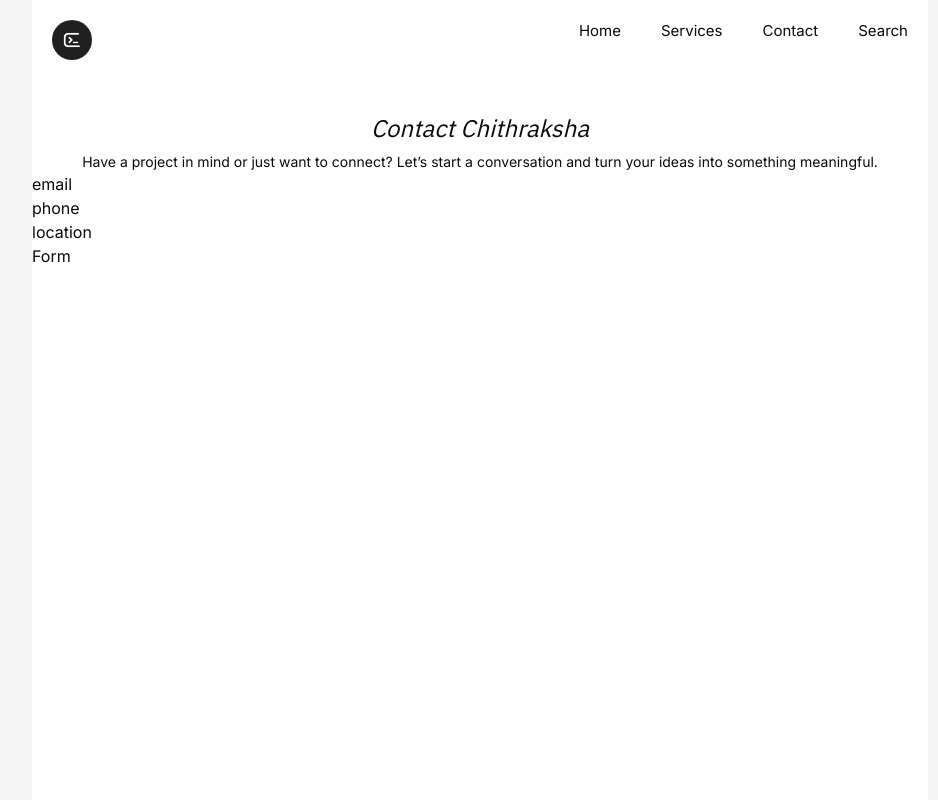
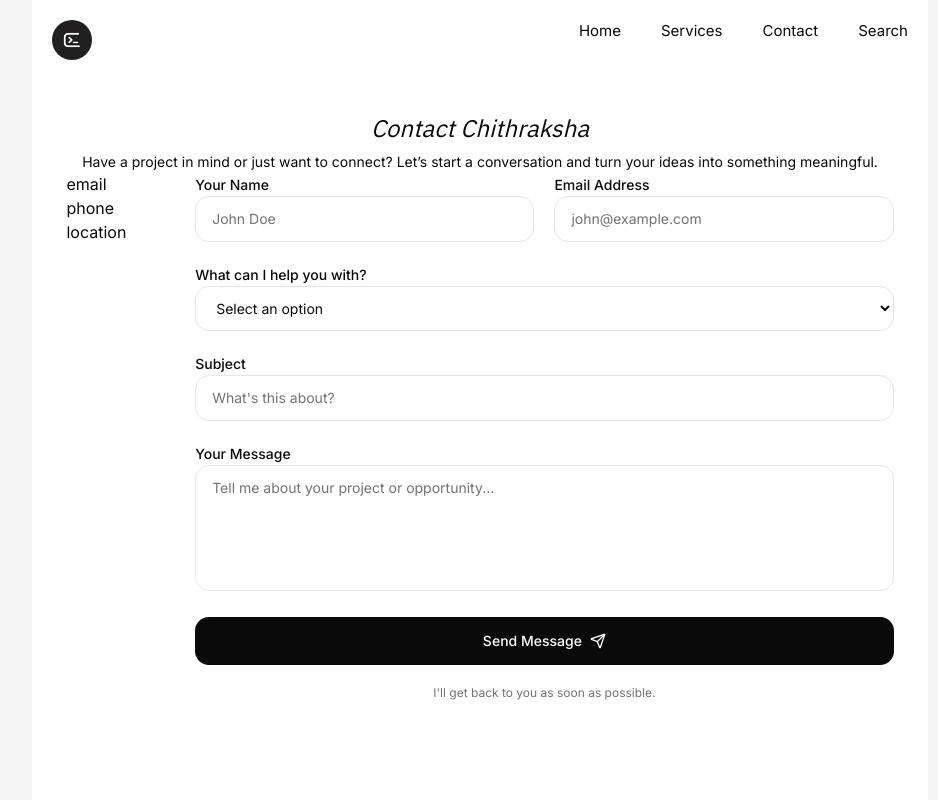
Before and after one commit to chithraksha16/new-portfolio, a Next.js app: page /contact in a window 1280 px wide. Shown: the top 800 px of the page, without its empty margins (160-1098 px from the left). Built offline with nearby package versions, Linux system fonts and the light colour scheme.

Commit message:
added and updated contact form

```diff
--- a/app/contact/page.tsx
+++ b/app/contact/page.tsx
@@ -4,12 +4,13 @@ import Form from '@/components/Form'
 const page = () => {
   return (
       <Container className='min-h-screen'>
-      <div className='mt-10'>
+      <div className='my-10 flex flex-col'>
         <div className='space-y-2'>
           <h1 className='text-2xl font-heading italic text-center'>Contact Chithraksha</h1>
           <p className='text-sm text-center font-sans'>Have a project in mind or just want to connect? Let’s start a conversation and turn your ideas into something meaningful.</p>
         </div>
 
+        <div className='flex justify-around'>
         <div className=''>
           <div>
             email
@@ -23,6 +24,7 @@ const page = () => {
         </div>
 
        <Form/>
+        </div>
       </div>
       </Container>
   )
--- a/components/Form.tsx
+++ b/components/Form.tsx
@@ -1,11 +1,198 @@
-import React from 'react'
 
-const Form = () => {
+"use client";
+
+import { useState } from "react";
+import { Send, Loader2, CheckCircle2 } from "lucide-react";
+
+export default function ContactForm() {
+  const [loading, setLoading] = useState(false);
+  const [status, setStatus] = useState<{
+    type: "success" | "error";
+    message: string;
+  } | null>(null);
+
+  const [form, setForm] = useState({
+    name: "",
+    email: "",
+    type: "",
+    subject: "",
+    message: "",
+  });
+
+  const inputStyle =
+    "w-full rounded-xl border border-border bg-background px-4 py-3 text-sm outline-none transition focus:border-foreground placeholder:text-muted-foreground";
+
+  const handleChange = (
+    e: React.ChangeEvent<HTMLInputElement | HTMLTextAreaElement | HTMLSelectElement>
+  ) => {
+    setForm({ ...form, [e.target.name]: e.target.value });
+  };
+
+  const handleSubmit = async (e: React.FormEvent<HTMLFormElement>) => {
+    e.preventDefault();
+    setLoading(true);
+    setStatus(null);
+
+    try {
+      const response = await fetch("/api/contact", {
+        method: "POST",
+        headers: {
+          "Content-Type": "application/json",
+        },
+        body: JSON.stringify(form),
+      });
+
+      const result = await response.json();
+
+      if (!response.ok) {
+        throw new Error(result.message || "Failed to send message.");
+      }
+
+      setStatus({
+        type: "success",
+        message: "Message sent successfully! I'll get back to you soon.",
+      });
+
+      setForm({
+        name: "",
+        email: "",
+        type: "",
+        subject: "",
+        message: "",
+      });
+    } catch (error) {
+      setStatus({
+        type: "error",
+        message:
+          error instanceof Error
+            ? error.message
+            : "Something went wrong. Please try again.",
+      });
+    } finally {
+      setLoading(false);
+    }
+  };
+
   return (
-    <div>
-      Form
-    </div>
-  )
+    <form onSubmit={handleSubmit} className="space-y-5">
+
+      <div className="grid gap-5 sm:grid-cols-2">
+        <div className="space-y-2">
+          <label className="text-sm font-medium">Your Name</label>
+          <input
+            name="name"
+            value={form.name}
+            onChange={handleChange}
+            placeholder="John Doe"
+            autoComplete="name"
+            required
+            minLength={2}
+            maxLength={100}
+            className={inputStyle}
+          />
+        </div>
+
+        <div className="space-y-2">
+          <label className="text-sm font-medium">Email Address</label>
+          <input
+            name="email"
+            type="email"
+            value={form.email}
+            onChange={handleChange}
+            placeholder="john@example.com"
+            autoComplete="email"
+            required
+            maxLength={254}
+            className={inputStyle}
+          />
+        </div>
+      </div>
+
+      <div className="space-y-2">
+        <label className="text-sm font-medium">
+          What can I help you with?
+        </label>
+
+        <select
+          name="type"
+          value={form.type}
+          onChange={handleChange}
+          required
+          className={inputStyle}
+        >
+          <option value="">Select an option</option>
+          <option value="Website Development">Website Development</option>
+          <option value="Full Stack Development">Full Stack Development</option>
+          <option value="UI/UX Design">UI/UX Design</option>
+          <option value="Career Opportunity">Career Opportunity</option>
+          <option value="Collaboration">Collaboration</option>
+          <option value="Other">Something Else</option>
+        </select>
+      </div>
+
+      <div className="space-y-2">
+        <label className="text-sm font-medium">Subject</label>
+        <input
+          name="subject"
+          value={form.subject}
+          onChange={handleChange}
+          placeholder="What's this about?"
+          required
+          minLength={3}
+          maxLength={120}
+          className={inputStyle}
+        />
+      </div>
+
+      <div className="space-y-2">
+        <label className="text-sm font-medium">Your Message</label>
+        <textarea
+          name="message"
+          value={form.message}
+          onChange={handleChange}
+          rows={5}
+          placeholder="Tell me about your project or opportunity..."
+          required
+          minLength={10}
+          maxLength={5000}
+          className={`${inputStyle} resize-none`}
+        />
+      </div>
+
+      {status && (
+        <div
+          role={status.type === "error" ? "alert" : "status"}
+          className={`rounded-xl p-4 text-sm ${
+            status.type === "success"
+              ? "bg-green-500/10 text-green-600"
+              : "bg-red-500/10 text-red-500"
+          }`}
+        >
+          {status.message}
+        </div>
+      )}
+
+      <button
+        type="submit"
+        disabled={loading}
+        className="group flex w-full items-center justify-center gap-2 rounded-xl bg-foreground px-6 py-3.5 text-sm font-medium text-background transition hover:opacity-80 disabled:opacity-50"
+      >
+        {loading ? (
+          <>
+            <Loader2 className="h-4 w-4 animate-spin" />
+            Sending...
+          </>
+        ) : (
+          <>
+            Send Message
+            <Send className="h-4 w-4 transition-transform group-hover:translate-x-1" />
+          </>
+        )}
+      </button>
+
+      <p className="text-center text-xs text-muted-foreground">
+        I'll get back to you as soon as possible.
+      </p>
+    </form>
+  );
 }
-
-export default Form
```
